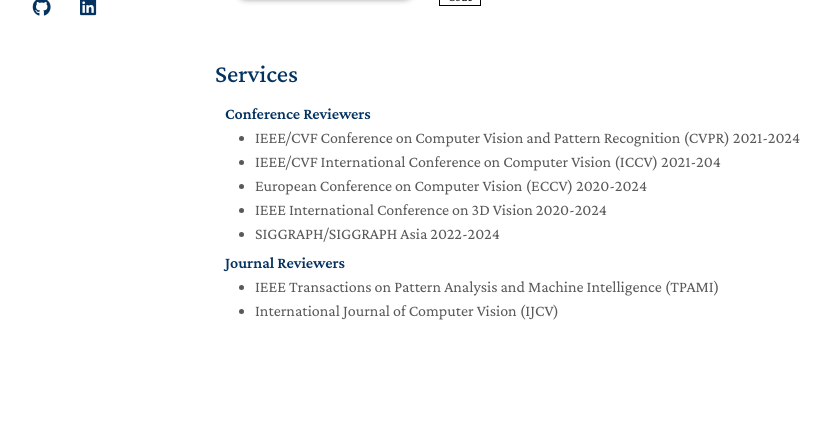
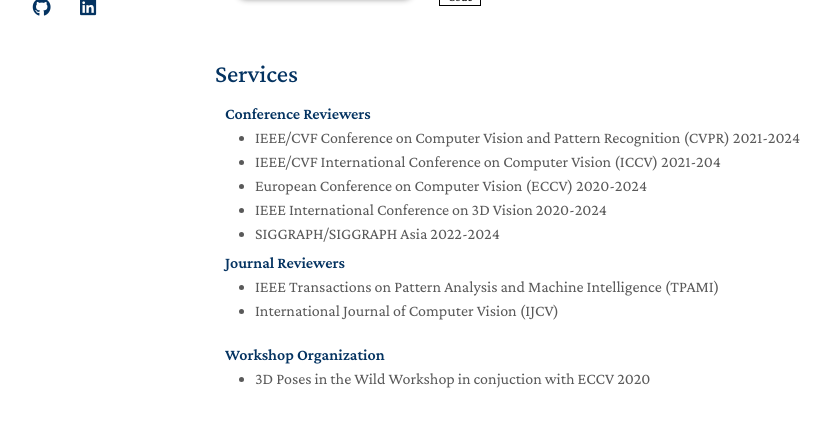
Before and after one commit to miraymen/miraymen.github.io, a Jekyll site: the page built from index.md, in a window 1280 px wide and 900 px high, scrolled down 652 px, cut to the strip 415-842 px from the top of the window. Shown: the whole strip, without its empty margins (255-1084 px from the left). Built offline with Jekyll 4.4.1, drawn with Linux system fonts in a browser that asks for light colours; nearby versions of some CDN libraries; a style sheet for code colours, icons or effects is not loaded; our own code applies the rules of GitHub Pages for plain Markdown files.

Commit message:
changes8

```diff
--- a/_includes/services.md
+++ b/_includes/services.md
@@ -8,12 +8,15 @@
   <li><a href="https://eccv2022.ecva.net/"><autocolor>European Conference on Computer Vision (ECCV) 2020-2024</autocolor></a></li>
   <li><a href="https://3dvconf.github.io/"><autocolor>IEEE International Conference on 3D Vision 2020-2024</autocolor></a></li>
   <li><a href="https://3dvconf.github.io/"><autocolor>SIGGRAPH/SIGGRAPH Asia 2022-2024</autocolor></a></li>
-
 </ul>
 
 <h4 style="margin:0 10px 0;">Journal Reviewers</h4>
-
 <ul style="margin:0 0 20px;">
   <li><a href="https://www.computer.org/csdl/journal/tp"><autocolor>IEEE Transactions on Pattern Analysis and Machine Intelligence (TPAMI)</autocolor></a></li>
   <li><a href="https://www.springer.com/journal/11263"><autocolor>International Journal of Computer Vision (IJCV)</autocolor></a></li>
 </ul>
+
+<h4 style="margin:0 10px 0;">Workshop Organization</h4>
+<ul style="margin:0 0 20px;">
+  <li><a href="https://virtualhumans.mpi-inf.mpg.de/3DPW_Challenge/"><autocolor>3D Poses in the Wild Workshop in conjuction with ECCV 2020</autocolor></a></li>
+</ul>
```
